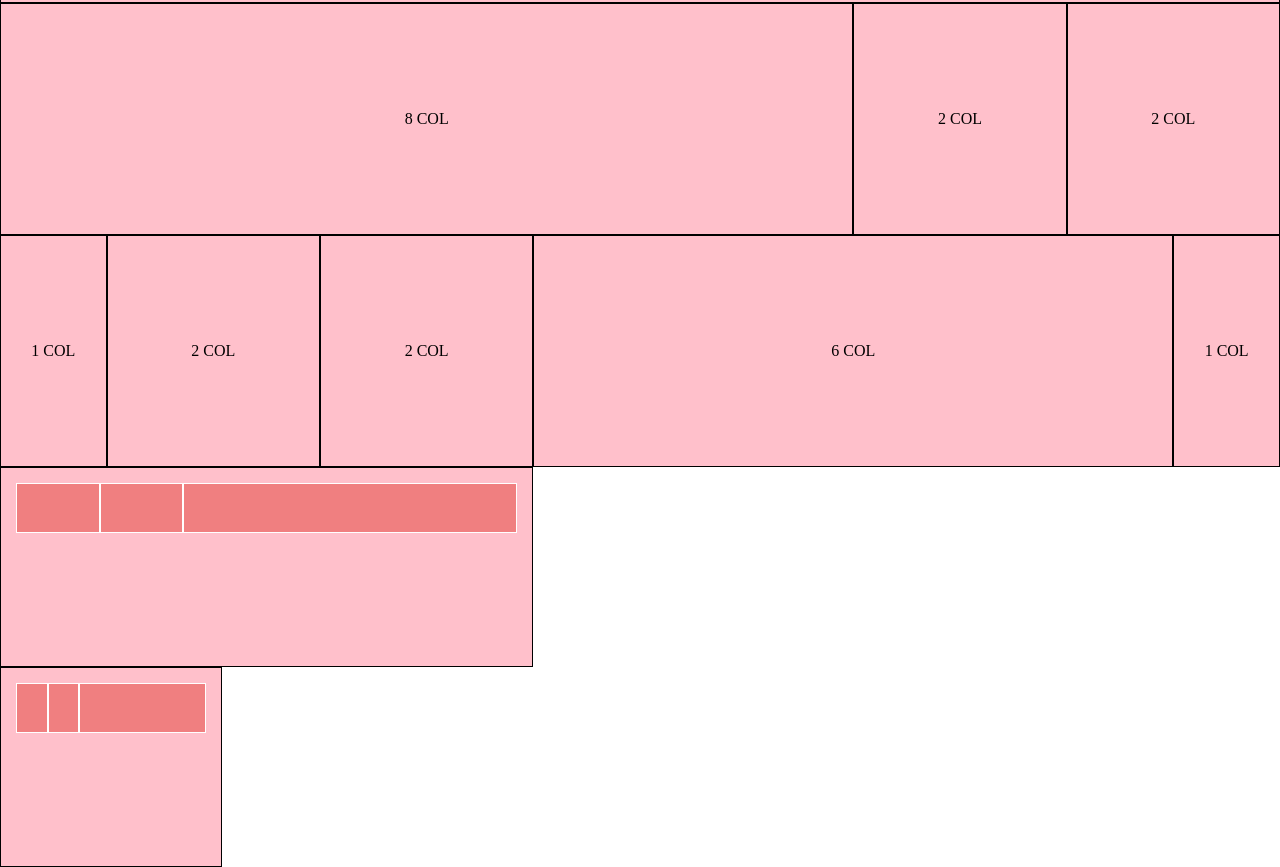
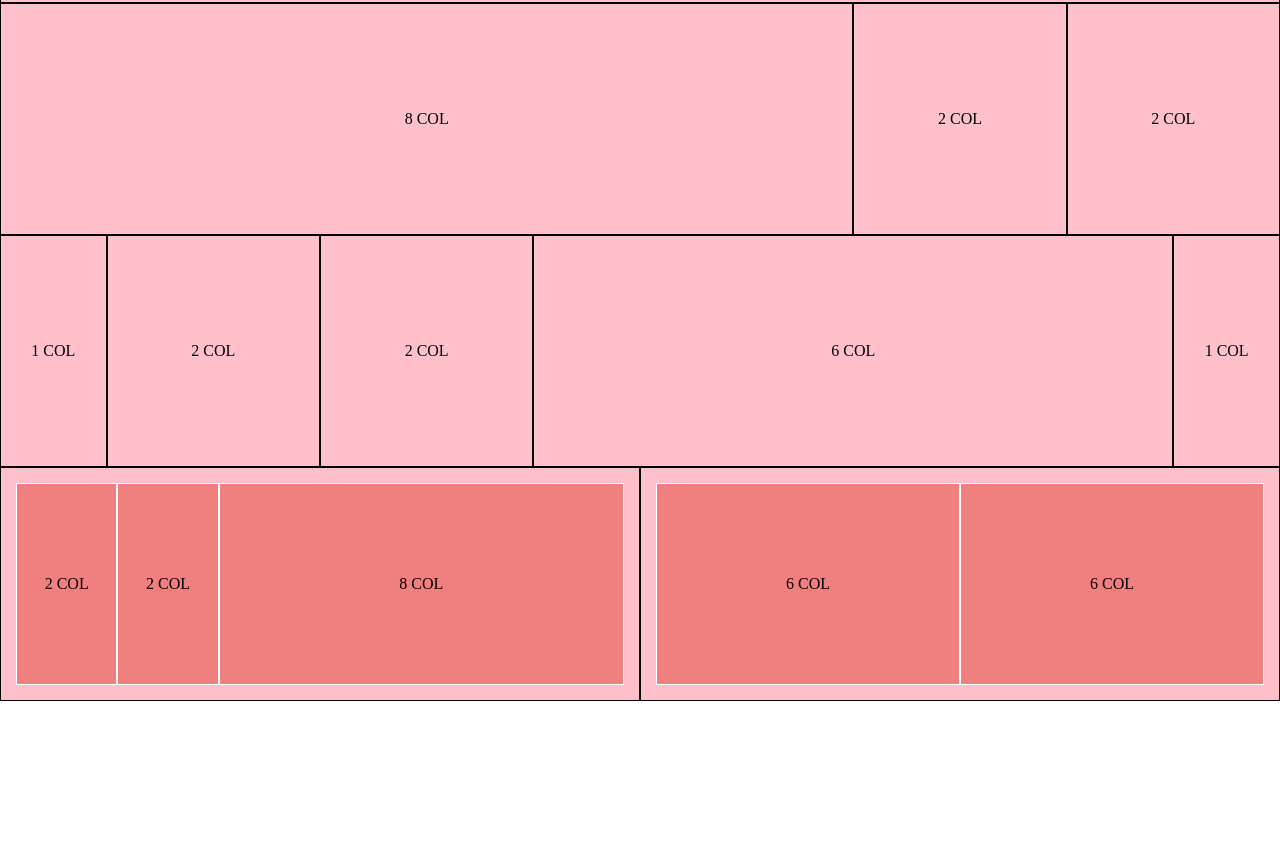
Before and after one commit to EdoardoRagazzi/html-css-12bool, a plain HTML site: page index.html in a window 1280 px wide. Shown: the part 461-1328 px from the top of the page. After the commit the page ends 1162 px from the top, so only its background shows below. Drawn offline with Linux system fonts and the light colour scheme.

Commit message:
box nested end

```diff
--- a/index.html
+++ b/index.html
@@ -102,34 +102,31 @@
     <section>
         <div class="container-fluid">
             <div class="row">
-                <div class="col-xs-5">
+                <div class="col-xs-6">
                     <div class="row box">
                         <div class="col-xs-2">
-                            <div class="box-nested"></div>
+                            <div class="box-nested">2 COL</div>
                         </div>
                         <div class="col-xs-2">
-                            <div class="box-nested"></div>
+                            <div class="box-nested">2 COL</div>
                         </div>
                         <div class="col-xs-8">
-                            <div class="box-nested"></div>
-                        </div>
-
-                    </div>
-                    <div class="col-xs-5">
-                        <div class="row box">
-                            <div class="col-xs-2">
-                                <div class="box-nested"></div>
-                            </div>
-                            <div class="col-xs-2">
-                                <div class="box-nested"></div>
-                            </div>
-                            <div class="col-xs-8">
-                                <div class="box-nested"></div>
-                            </div>
-
+                            <div class="box-nested">8 COL</div>
                         </div>
                     </div>
                 </div>
+
+                <div class="col-xs-6">
+                    <div class="row box">
+                        <div class="col-xs-6">
+                            <div class="box-nested">6 COL</div>
+                        </div>
+                        <div class="col-xs-6">
+                            <div class="box-nested">6 COL</div>
+                        </div>
+                    </div>
+                </div>
+
             </div>
     </section>
 
```
